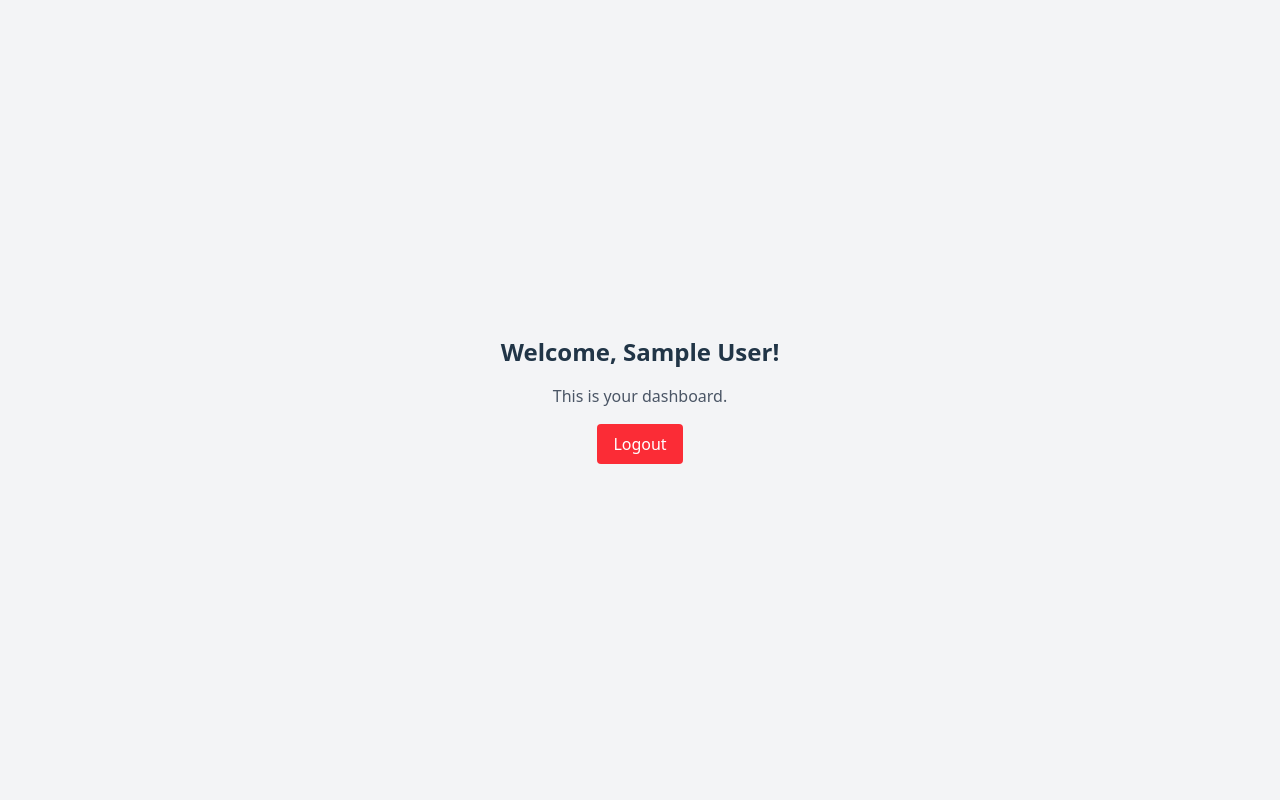
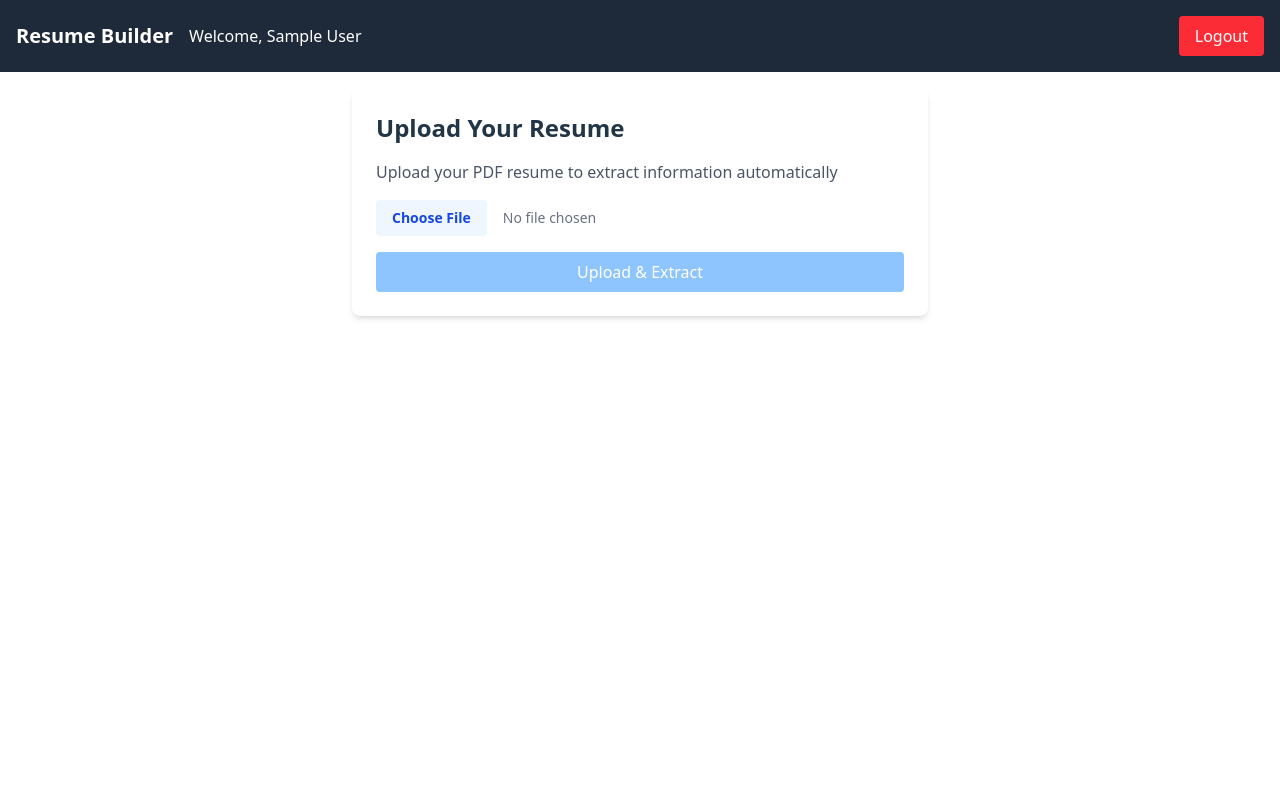
Before and after one commit to rishabkumar07/awesome-resume-builder, a React (Vite) app: page /app in a window 1280 px wide. Before the commit this address led to /app/upload. Shown: the top 800 px of the page. Built offline with nearby package versions, Linux system fonts and the light colour scheme; no server answers; sample sign-in values are in the browser's storage.

Commit message:
refactor

```diff
--- a/src/App.jsx
+++ b/src/App.jsx
@@ -3,9 +3,8 @@ import { Provider } from "react-redux";
 import appStore from "./utils/appStore";
 import Body from "./components/Body";
 import Login from "./components/Login";
-import DashboardLayout from "./components/DashboardLayout";
+import MainLayout from "./components/MainLayout";
 import ResumeUpload from "./components/ResumeUpload";
-import { Navigate } from "react-router-dom";
 
 const appRouter = createBrowserRouter([
   {
@@ -18,10 +17,9 @@ const appRouter = createBrowserRouter([
       },
       {
         path: "/app",
-        element: <DashboardLayout />,
+        element: <MainLayout />,
         children: [
-          { index: true, element: <Navigate to="upload" replace /> },  // default to /app/upload
-          { path: "upload", element: <ResumeUpload /> },
+          { index: true, element: <ResumeUpload />}
         ]
       }
     ]
--- a/src/components/Dashboard.jsx
+++ /dev/null
@@ -1,35 +0,0 @@
-import React from "react";
-import { useDispatch, useSelector } from "react-redux";
-import { signOut } from "firebase/auth";
-import { auth } from "../utils/firebase";
-import { removeUser } from "../utils/userSlice";
-import { useNavigate } from "react-router-dom";
-import { Navigate } from  "react-router-dom";
-
-  const DashBoard = () => {
-    const user = useSelector((state) => state.user);
-    const dispatch = useDispatch();
-    const navigate = useNavigate();
-
-    const handleLogout = async () => {
-      await signOut(auth);
-      dispatch(removeUser());
-      navigate("/");
-    };
-
-    if (!user) {
-      return <Navigate to="/" replace />;
-    }
-
-    return (
-      <div className="flex flex-col items-center justify-center min-h-screen bg-gray-100">
-        <h1 className="text-2xl font-bold mb-4">Welcome, {user.displayName || user.email}!</h1>
-        <p className="text-gray-600">This is your dashboard.</p>
-        <button className="bg-red-500 text-white px-4 py-2 rounded cursor-pointer mt-4" onClick={handleLogout}>
-          Logout
-        </button>
-      </div>
-    );
-  };
-
-export default DashBoard;
--- a/src/components/DashboardLayout.jsx
+++ /dev/null
@@ -1,23 +0,0 @@
-import { Navigate } from 'react-router-dom';
-import { useSelector } from 'react-redux';
-import { Outlet } from 'react-router-dom';
-import Dashboard from './Dashboard';
-
-const DashboardLayout = () => {
-  const user = useSelector((state) => state.user);
-
-  if (!user) {
-    return <Navigate to="/" replace />;
-  }
-
-  return (
-    <div>
-      <Dashboard />
-      <div className="p-4">
-        <Outlet />
-      </div>
-    </div>
-  );
-};
-
-export default DashboardLayout;
--- /dev/null
+++ b/src/components/Header.jsx
@@ -0,0 +1,36 @@
+import { useDispatch, useSelector } from "react-redux";
+import { signOut } from "firebase/auth";
+import { auth } from "../utils/firebase";
+import { removeUser } from "../utils/userSlice";
+import { useNavigate } from "react-router-dom";
+
+const Header = () => {
+  const user = useSelector((state) => state.user);
+  const dispatch = useDispatch();
+  const navigate = useNavigate();
+
+  const handleLogout = async () => {
+    await signOut(auth);
+    dispatch(removeUser());
+    navigate("/");
+  };
+
+  return (
+    <header className="bg-gray-800 text-white p-4">
+      <div className="container mx-auto flex justify-between items-center">
+        <div className="flex items-center">
+          <h1 className="text-xl font-bold">Resume Builder</h1>
+          <span className="ml-4">Welcome, {user.displayName || user.email}</span>
+        </div>
+        <button
+          className="bg-red-500 text-white px-4 py-2 rounded cursor-pointer"
+          onClick={handleLogout}
+        >
+          Logout
+        </button>
+      </div>
+    </header>
+  );
+};
+
+export default Header;
--- /dev/null
+++ b/src/components/MainLayout.jsx
@@ -0,0 +1,22 @@
+import { Navigate, Outlet } from 'react-router-dom';
+import { useSelector } from 'react-redux';
+import Header from './Header';
+
+const MainLayout = () => {
+  const user = useSelector((state) => state.user);
+
+  if (!user) {
+    return <Navigate to="/" replace />;
+  }
+
+  return (
+    <div className="flex flex-col min-h-screen">
+      <Header />
+      <main className="flex-grow p-4">
+        <Outlet />
+      </main>
+    </div>
+  );
+};
+
+export default MainLayout;
--- a/src/components/ResumeUpload.jsx
+++ b/src/components/ResumeUpload.jsx
@@ -1,63 +1,80 @@
-import { useState } from "react";
+import { useState } from 'react';
 
 const ResumeUpload = () => {
   const [file, setFile] = useState(null);
+  const [loading, setLoading] = useState(false);
+  const [error, setError] = useState(null);
   const [resumeData, setResumeData] = useState(null);
-  const [error, setError] = useState(null);
-  const [loading, setLoading] = useState(false);
+
+  // Get API URL from environment variables
+  const apiUrl = import.meta.env.VITE_API_URL || '';
 
   const handleFileChange = (e) => {
+    if (e.target.files[0]) {
       setFile(e.target.files[0]);
-    setResumeData(null);
       setError(null);
+    }
   };
 
   const handleUpload = async () => {
     if (!file) {
-      setError("Please select a PDF file first.");
+      setError("Please select a file first");
       return;
     }
 
-    const formData = new FormData();
-    formData.append("resume", file);
+    if (file.type !== 'application/pdf') {
+      setError("Please upload a PDF file");
+      return;
+    }
 
     setLoading(true);
     setError(null);
 
     try {
-      const response = await fetch("http://localhost:5000/api/upload", {
-        method: "POST",
+      const formData = new FormData();
+      formData.append('resume', file);
+
+      const response = await fetch(`${apiUrl}/api/upload`, {
+        method: 'POST',
         body: formData,
       });
 
-      if (!response.ok)
-        throw new Error("Failed to upload and process resume");
+      if (!response.ok) {
+        throw new Error('Failed to process resume');
+      }
 
-      const result = await response.json();
-      setResumeData(result.data);
-    }
-    catch (err) {
-      console.error(err);
-      setError(err.message);
-    }
-    finally {
+      const data = await response.json();
+      setResumeData(data);
+    } catch (err) {
+      setError(err.message || 'Something went wrong');
+    } finally {
       setLoading(false);
     }
   };
 
   return (
-    <div className="max-w-xl mx-auto p-4">
-      <h2 className="text-2xl font-semibold mb-4">Upload Your Resume (PDF)</h2>
+    <div className="max-w-xl mx-auto bg-white p-6 rounded-lg shadow-md">
+      <h2 className="text-2xl font-semibold mb-4">Upload Your Resume</h2>
+      <p className="mb-4 text-gray-600">Upload your PDF resume to extract information automatically</p>
+
+      <div className="mb-4">
         <input
           type="file"
           accept=".pdf"
           onChange={handleFileChange}
-        className="mb-4 cursor-pointer"
+          className="block w-full text-sm text-gray-500
+            file:mr-4 file:py-2 file:px-4
+            file:rounded file:border-0
+            file:text-sm file:font-semibold
+            file:bg-blue-50 file:text-blue-700
+            hover:file:bg-blue-100"
         />
+      </div>
+
       <button
         onClick={handleUpload}
-        className="bg-blue-600 text-white px-4 py-2 rounded hover:bg-blue-700 cursor-pointer"
-        disabled={loading}
+        className="w-full bg-blue-600 text-white px-4 py-2 rounded hover:bg-blue-700 cursor-pointer disabled:bg-blue-300"
+        disabled={loading || !file}
       >
         {loading ? "Processing..." : "Upload & Extract"}
       </button>
@@ -65,9 +82,9 @@ const ResumeUpload = () => {
       {error && <p className="text-red-500 mt-4">{error}</p>}
 
       {resumeData && (
-        <div className="mt-4 bg-gray-100 p-4 rounded">
-        <h2 className="text-xl font-semibold mb-2">Extracted Resume Data</h2>
-        <pre className="text-sm bg-white p-2 rounded overflow-x-auto">
+        <div className="mt-6 bg-gray-50 p-4 rounded border">
+          <h3 className="text-lg font-semibold mb-2">Extracted Resume Data</h3>
+          <pre className="text-sm bg-white p-2 rounded overflow-x-auto border">
             {JSON.stringify(resumeData, null, 2)}
           </pre>
         </div>
```
Also changed, not shown: 1 other file (tests, documents, lock files or other folders). Lines whose indentation alone changed are shown as unchanged.
